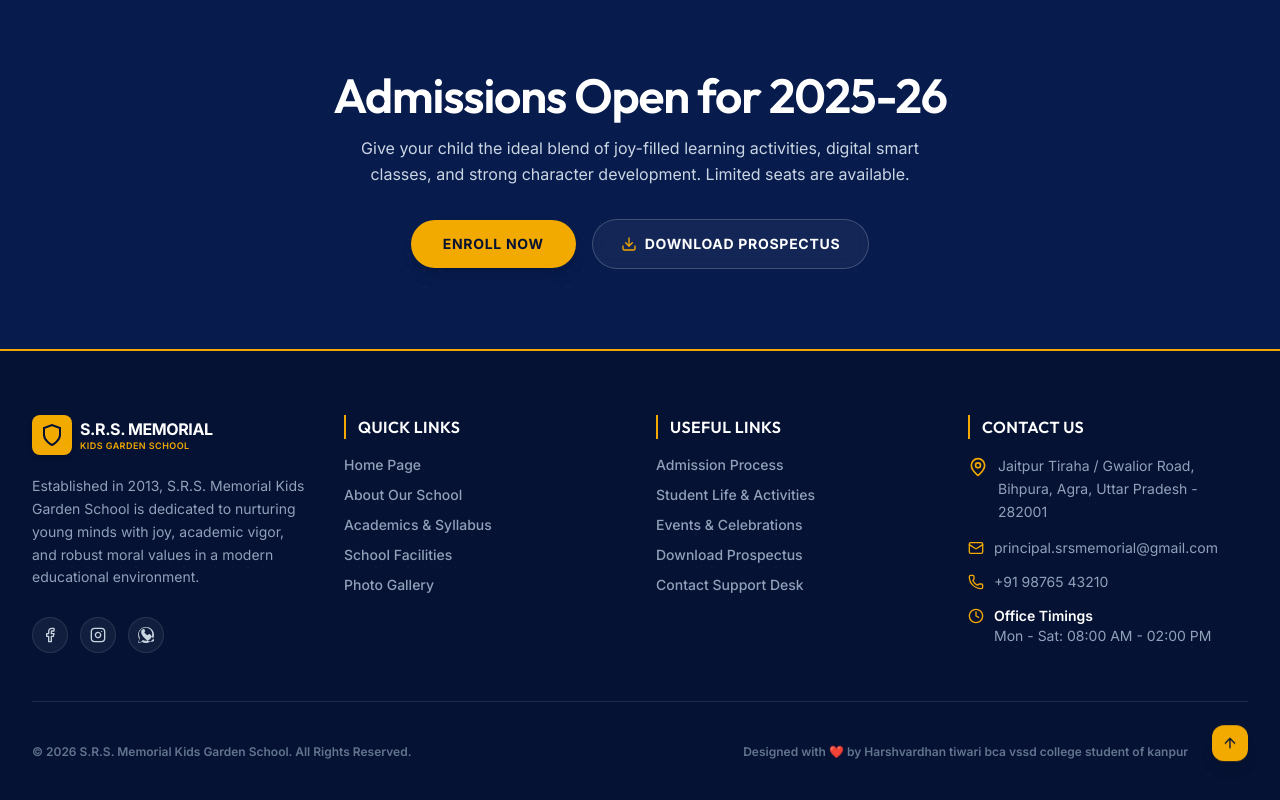
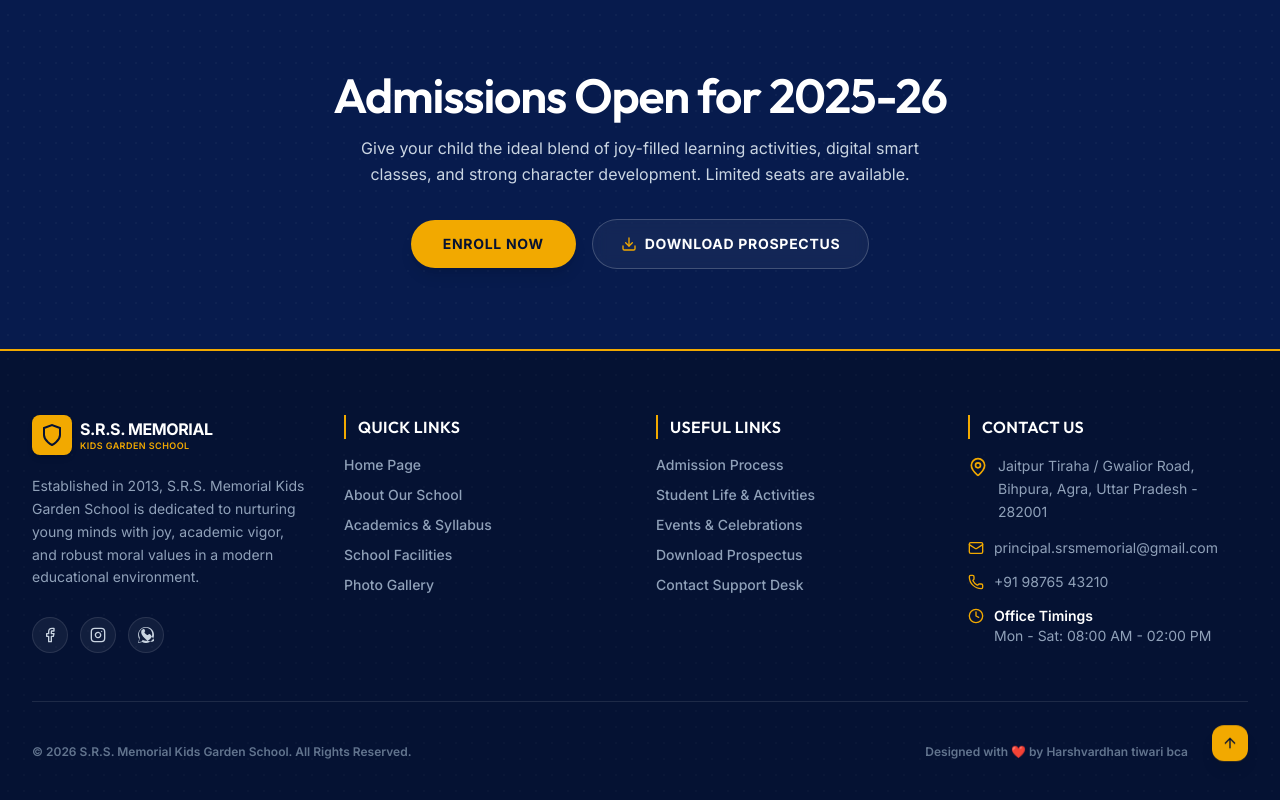
Before and after one commit to Yashtiwari786/srs-memorial-school-website, a Next.js app: page / in a window 1280 px wide. Shown: the part 5585-6385 px from the top of the page. Built offline with nearby package versions, Linux system fonts and the light colour scheme.

Commit message:
check the process

```diff
--- a/src/components/Footer.tsx
+++ b/src/components/Footer.tsx
@@ -206,7 +206,7 @@ export default function Footer() {
             &copy; {currentYear} S.R.S. Memorial Kids Garden School. All Rights Reserved.
           </div>
           <div className="flex items-center gap-6">
-            <span>Designed with ❤️ by Harshvardhan tiwari bca vssd college student of kanpur</span>
+            <span>Designed with ❤️ by Harshvardhan tiwari bca</span>
             <button
               onClick={scrollToTop}
               className="bg-gold-primary hover:bg-gold-hover text-navy-dark w-9 h-9 rounded-xl flex items-center justify-center shadow-lg transition-all duration-300 hover:scale-110 active:scale-90 animate-bounce"
```
